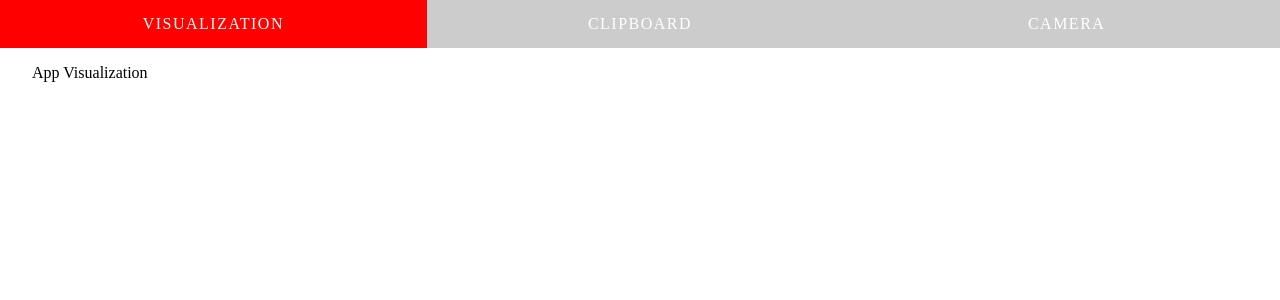
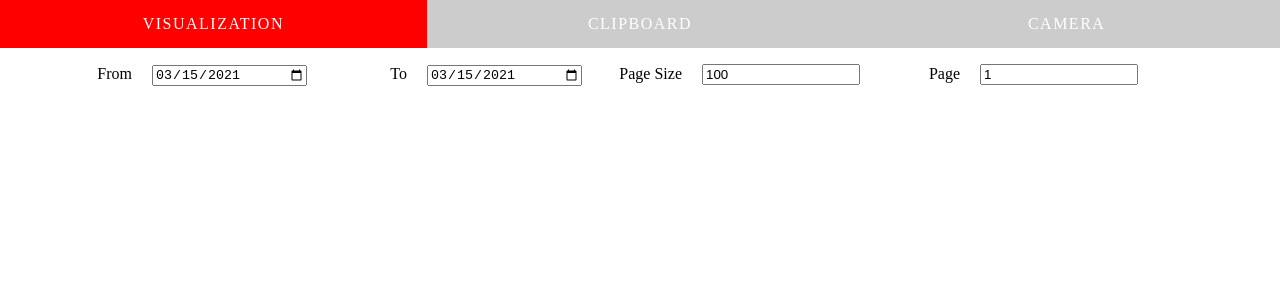
Before and after one commit to geraldchecka/zolve-test, a React app: page /visualization in a window 1280 px wide. Shown: the top 300 px of the page. Built offline with nearby package versions, Linux system fonts and the light colour scheme; no server answers.

Commit message:
Added form fields to capture URL params in visualization screen

```diff
--- /dev/null
+++ b/src/globals/network.js
@@ -0,0 +1,41 @@
+function fetchShell(url) {
+  return fetch(url);
+}
+
+export function searchMovies(cb, query = "") {
+  const url =
+    "https://api.themoviedb.org/3/search/movie? &api_key=04c35731a5ee918f014970082a0088b1&query=" +
+    query;
+  return fetchShell(url)
+    .then(function (result) {
+      return result.json();
+    })
+    .then((res) => {
+      console.log(res);
+    })
+    .catch((err) => {
+      console.log(err);
+    });
+}
+
+export function getMovies(_params, cb) {
+  const {
+    fromdate, // "YYYY-MM-DD"
+    todate,  // "YYYY-MM-DD"
+    pagesize = 30,
+    page = 1
+  } = _params;
+  // const url = "https://api.stackexchange.com/2.2/tags?pagesize=30&order=desc&sort=popular&site=stackoverflow&page=2";
+  const url = "https://api1.themoviedb.org/3/discover/movie? sort_by=popularity.desc&api_key=04c35731a5ee918f014970082a0088b1&page=";
+  return fetchShell(url)
+    .then(function (result) {
+      return result.json();
+    })
+    .then((res) => {
+      console.log(res);
+      cb(res);
+    })
+    .catch((err) => {
+      console.log(err);
+    });
+}
--- a/src/pages/visualization/index.jsx
+++ b/src/pages/visualization/index.jsx
@@ -1,6 +1,82 @@
-import React from "react";
-import { VisualizationWrapper } from './visualization.styled';
+import React, { useEffect, useState } from "react";
+import { searchMovies, getMovies } from "../../globals/network";
+import { Container, InputWrapper, InputControl, Label, Input } from './visualization.styled';
+
+// Return date in YYYY-MM-DD Format
+function currentDate(_date) {
+  let currDate = _date ? _date : new Date();
+  let currMonth = currDate.getMonth() + 1;
+  if (currMonth < 10) {
+    currMonth = `0${currMonth}`;
+  }
+
+  return currDate.getFullYear() + "-" + currMonth + "-" + currDate.getDate();
+}
 
 export default function Visualization() {
-  return <VisualizationWrapper>App Visualization</VisualizationWrapper>
+  const [params, setParams] = useState({
+    fromdate: currentDate(),
+    todate: currentDate(),
+    pagesize: 100,
+    page: 1,
+  });
+
+  useEffect(function () {
+    getMovies({}, function (response) {
+      // debugger;
+      console.log(response.results);
+      // updateMovieList(function (currState) {
+      //   debugger;
+      //   const newState = {
+      //     ...currState,
+      //     fullList: currState.fullList.concat(response.results)
+      //   };
+      //   return newState;
+      // });
+    });
+  }, []);
+
+  function onDateChange(ev) {
+    let vad = ev.target.valueAsDate;
+    vad.setHours(0,0,0,0);
+    if (params.hasOwnProperty(ev.target.name)) {
+      setParams({
+        ...params,
+        [ev.target.name]: currentDate(vad)
+      });
+    }
+  }
+
+  function onPageChange(ev) {
+    debugger;
+    if (params.hasOwnProperty(ev.target.name)) {
+      setParams({
+        ...params,
+        [ev.target.name]: parseInt(ev.target.value)
+      });
+    }
+  }
+  console.log(params.pagesize, params.page);
+  return (
+    <Container>
+      <InputWrapper>
+        <InputControl>
+          <Label>From</Label>
+          <Input value={params.fromdate} type="date" name="fromdate" onChange={onDateChange} />
+        </InputControl>
+        <InputControl>
+          <Label>To</Label>
+          <Input value={params.todate} type="date" name="todate" onChange={onDateChange} />
+        </InputControl>
+        <InputControl>
+          <Label>Page Size</Label>
+          <Input value={params.pagesize} type="number" name="pagesize" min="1" onChange={onPageChange} />
+        </InputControl>
+        <InputControl>
+          <Label>Page</Label>
+          <Input value={params.page} type="number" name="page" min="1" onChange={onPageChange} />
+        </InputControl>
+      </InputWrapper>
+    </Container>
+  );
 }
--- a/src/pages/visualization/visualization.styled.js
+++ b/src/pages/visualization/visualization.styled.js
@@ -1,5 +1,35 @@
 import styled from "styled-components";
 
-export const VisualizationWrapper = styled.div`
-  // margin-top: 2rem;
+export const Container = styled.div``;
+
+export const InputWrapper = styled.div`
+  display: inline-block;
+  width: 100%;
+
 `;
+
+export const InputControl = styled.div`
+  // display: flex;
+  // flex-direction: row;
+  // flex-basis: auto;
+  display: inline-block;
+`;
+
+export const Label = styled.div`
+  // display: flex;
+  // flex-direction: column;
+  // flex-basis: auto;
+  display: inline-block;
+  width: 100px;
+  text-align: right;
+`;
+
+export const Input = styled.input`
+  // display: flex;
+  // flex-direction: column;
+  // flex-basis: auto;
+  display: inline-block;
+  width: 150px;
+  text-align: left;
+  margin-left: 20px;
+`;
```
